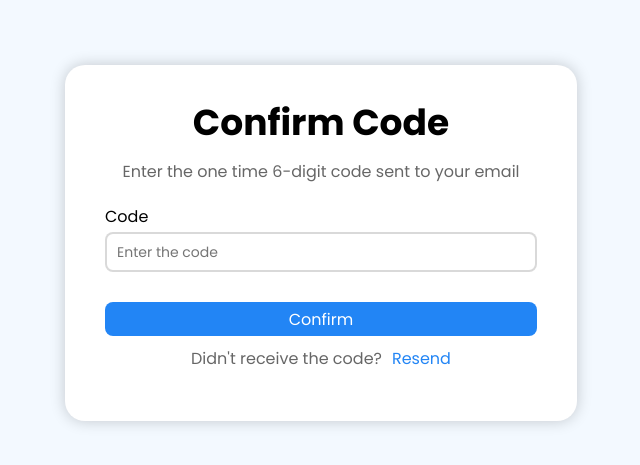
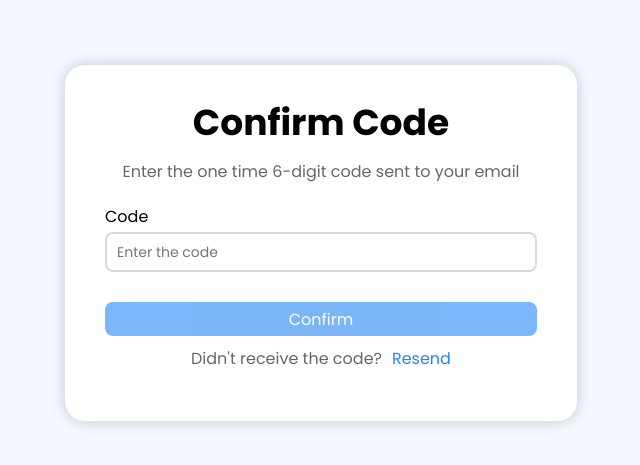
Before and after one commit to tlhalesebaeng/testmaker-frontend, a React (Vite) app: page /password/reset/code in a window 1280 px wide. Shown: the part 157-622 px from the top of the page, without its empty margins (319-959 px from the left). Built offline with nearby package versions, Linux system fonts and the light colour scheme.

Commit message:
Disable the button when the code input field is empty

```diff
--- a/src/features/auth/confirm-code/ConfirmCode.jsx
+++ b/src/features/auth/confirm-code/ConfirmCode.jsx
@@ -17,6 +17,9 @@ const ConfirmCode = () => {
         });
     };
 
+    let disableBtn = false; // Disables the confirm button
+    if (!data.code) disableBtn = true;
+
     const fieldProps = {
         type: 'text',
         placeholder: 'Enter the code',
@@ -30,7 +33,7 @@ const ConfirmCode = () => {
         <AuthContainer>
             <Form heading="Confirm Code" description={description}>
                 <Input {...fieldProps} />
-                <Button>Confirm</Button>
+                <Button disabled={disableBtn}>Confirm</Button>
             </Form>
             <AuthQuestion linkText="Resend">Didn't receive the code?</AuthQuestion>
         </AuthContainer>
```
